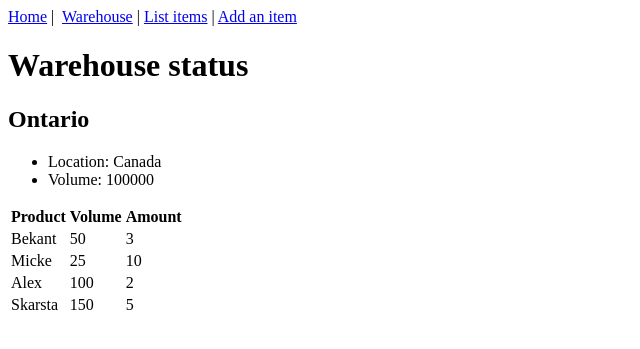
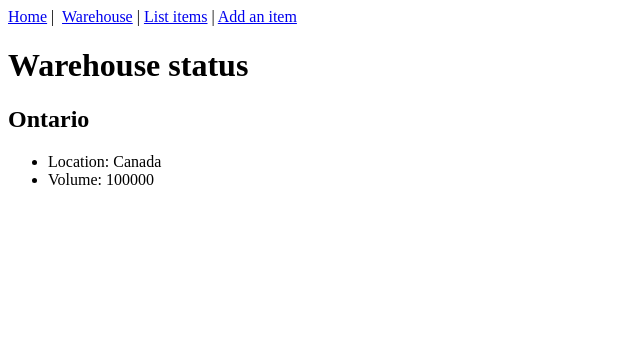
Before and after one commit to hajame/warehouse, a Flask app: page /warehouse in a window 1280 px wide. Shown: the top 349 px of the page, without its empty margins (0-640 px from the left). Run offline with Flask 2, Linux system fonts and the light colour scheme.

Commit message:
siivottu warehouse.html

```diff
--- a/application/templates/warehouse.html
+++ b/application/templates/warehouse.html
@@ -12,19 +12,4 @@
     {% endfor %}
   </ul>
 
-  <table>
-    <tr>
-      <th>Product</th>
-      <th>Volume</th>
-      <th>Amount</th>
-    </tr>
-    {% for product in products %}
-    <tr>
-      <td>{{ product.name }}</td>
-      <td>{{ product.volume }}</td>
-      <td>{{ product.amount }}</td>
-    </tr>
-    {% endfor %}
-  </table>
-
   {% endblock %}
--- a/application/views.py
+++ b/application/views.py
@@ -2,7 +2,7 @@ from flask import Flask, render_template
 app = Flask(__name__)
 from application import app
 
-class Product:
+class Item:
     def __init__(self, name, volume, amount):
         self.name = name
         self.volume = volume
@@ -12,11 +12,11 @@ name = "Ontario"
 
 info = ["Location: Canada", "Volume: 100000"]
 
-products = []
-products.append(Product("Bekant", 50, 3))
-products.append(Product("Micke", 25, 10))
-products.append(Product("Alex", 100, 2))
-products.append(Product("Skarsta", 150, 5))
+items = []
+items.append(Item("Bekant", 50, 3))
+items.append(Item("Micke", 25, 10))
+items.append(Item("Alex", 100, 2))
+items.append(Item("Skarsta", 150, 5))
 
 @app.route("/")
 def hello():
@@ -24,7 +24,7 @@ def hello():
 
 @app.route("/warehouse")
 def content():
-    return render_template("warehouse.html", name=name, info=info, products=products)
+    return render_template("warehouse.html", name=name, info=info, items=items)
 
 if __name__ == "__main__":
     app.run(debug=True)
```
